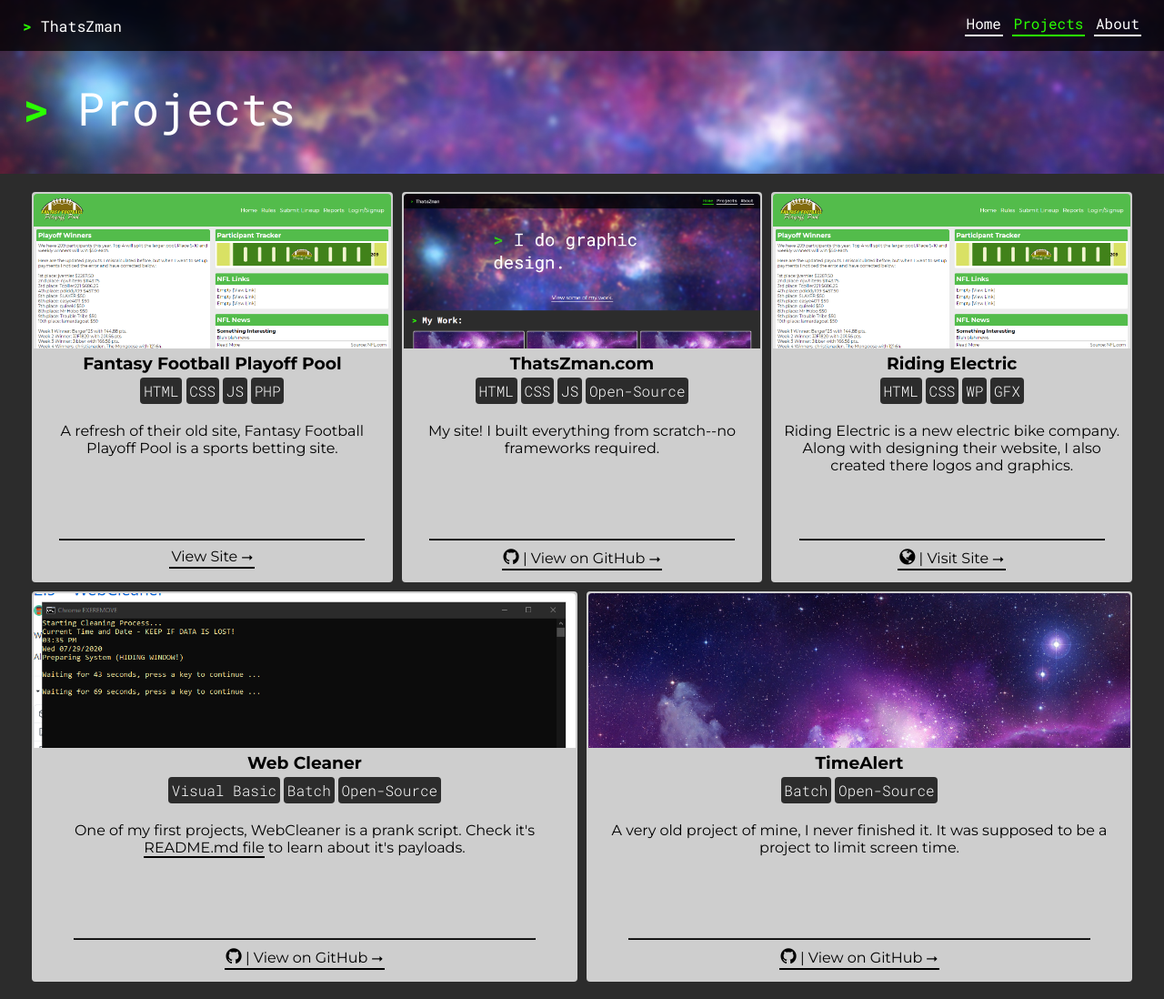
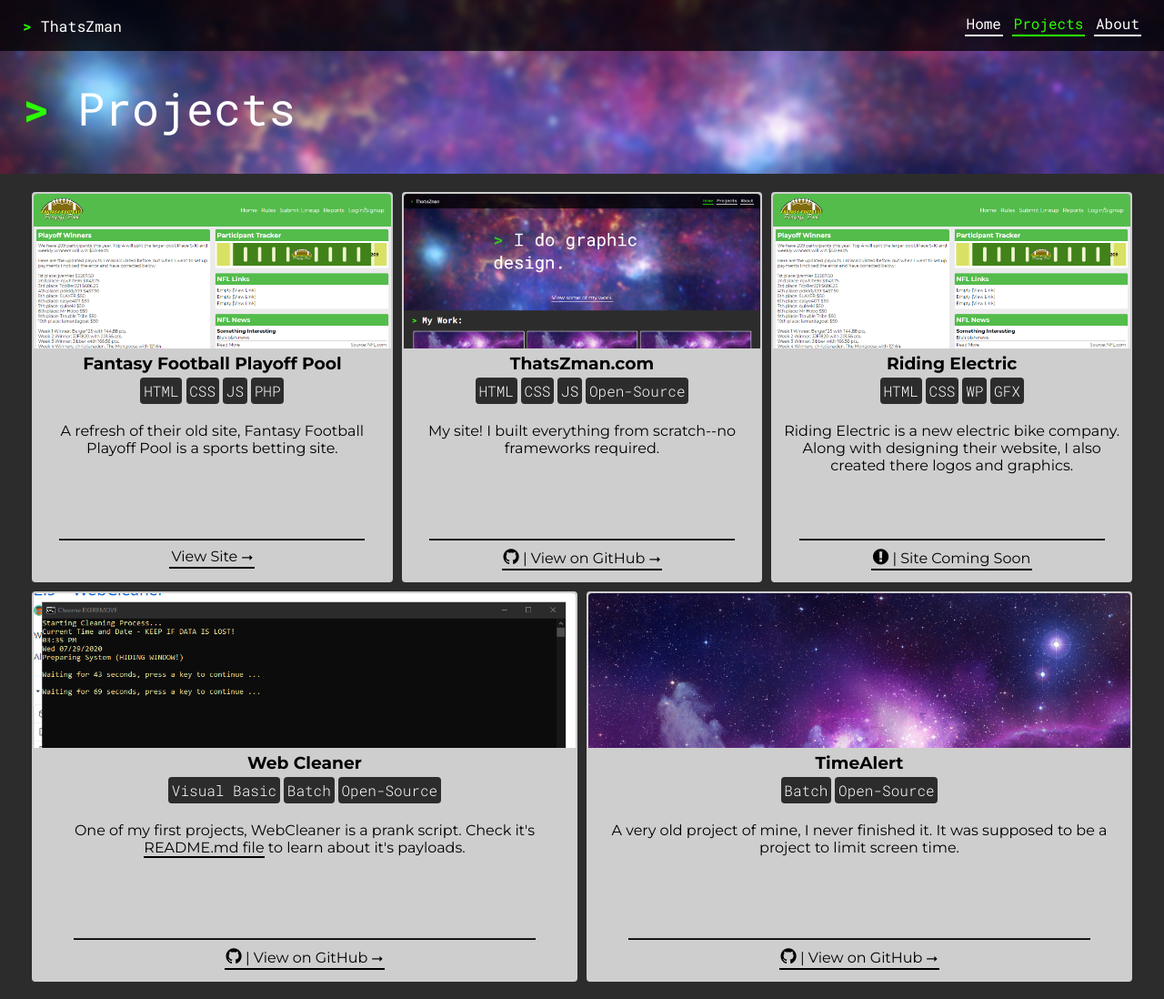
Before and after one commit to ThatsZman/ThatsZman.com, a plain HTML site: page projects.htm in a window 1280 px wide. Shown: the top 1098 px of the page at 91% size. Drawn offline with Linux system fonts and the light colour scheme; files whose address does not match are found by name.

Commit message:
Changed link

```diff
--- a/projects.htm
+++ b/projects.htm
@@ -77,8 +77,8 @@
                         <div class="project-link">
                             <hr>
                             <!--<a id="normal" href="projects/riding-electric.htm">Learn More ⭢</a>-->
-                            <a id="normal" href="google.com"><i class="fa fa-globe a-icon"></i> | Visit Site ⭢</a>
-                            <!--<a id="normal" href="http://footballplayoffpool.com/index.php" target="_blank" style="margin-left: 15px;">View Site ⭢</a>-->
+                            <!--<a id="normal" href="google.com"><i class="fa fa-globe a-icon"></i> | View Site ⭢</a>-->
+                            <a id="normal" style="cursor: not-allowed;"><i class="fa fa-exclamation-circle a-icon"></i> | Site Coming Soon</a>
                         </div>
                     </div>
                     <div class="projectsbox">
```
